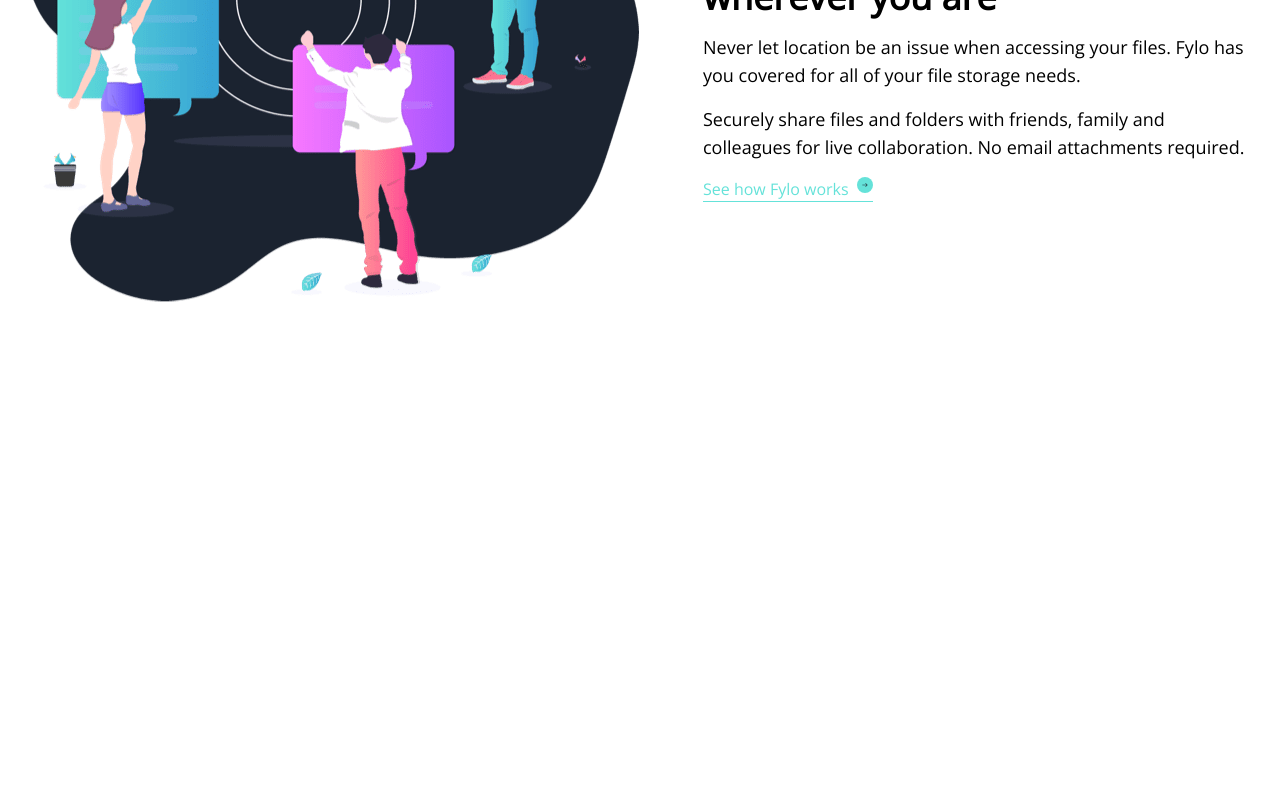
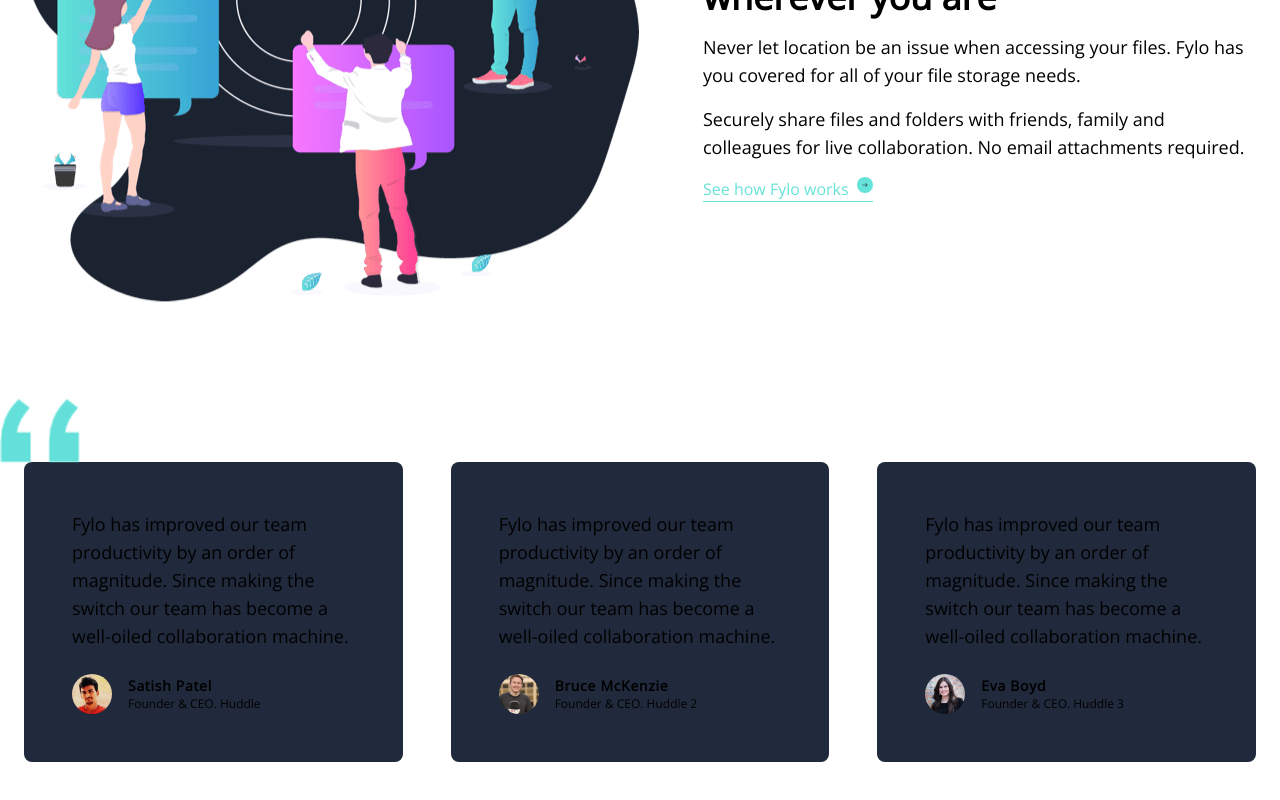
Before and after one commit to Mahdi-Alaee/fylo-website, a React (Vite) app: page / in a window 1280 px wide. Shown: the part 2232-3032 px from the top of the page. Before the commit the page ends 2678 px from the top, so only its background shows below. Built offline with nearby package versions, Linux system fonts and the light colour scheme.

Commit message:
coding comments component and fix some bugs

```diff
--- a/src/App.jsx
+++ b/src/App.jsx
@@ -4,6 +4,7 @@
 import HeroSection from "./components/HeroSection";
 import FeaturesSection from "./components/FeaturesSection";
 import ProductiveSection from "./components/ProductiveSection";
+import Comments from "./components/Comments/Comments";
 
 function App() {
   const [isDark, setIsDark] = useState(false);
@@ -30,6 +31,7 @@
             <HeroSection />
             <FeaturesSection />
             <ProductiveSection />
+            <Comments />
           </main>
 
 
--- /dev/null
+++ b/src/components/Comments/Comments.jsx
@@ -0,0 +1,46 @@
+import Comment from "./componets/Comment";
+
+function Comments() {
+  return (
+    <section className="mt-40 container px-6 mx-auto relative grid grid-cols-1 gap-y-8 lg:grid-cols-3 lg:gap-x-12">
+      {/* image */}
+      <img
+        className="absolute -top-8 left-6 w-10 md:w-20 md:-top-16 md:left-0"
+        src="/images/bg-quotes.png"
+        alt="quotes"
+      />
+
+      {/* comment 1 */}
+      <Comment
+        body="Fylo has improved our team productivity by an order of magnitude. Since
+        making the switch our team has become a well-oiled collaboration
+        machine."
+        img="/images/profile-1.jpg"
+        name="Satish Patel"
+        job="Founder & CEO. Huddle"
+      />
+
+      {/* comment 2 */}
+      <Comment
+        body="Fylo has improved our team productivity by an order of magnitude. Since
+      making the switch our team has become a well-oiled collaboration
+      machine."
+        img="/images/profile-2.jpg"
+        name="Bruce McKenzie"
+        job="Founder & CEO. Huddle 2"
+      />
+
+      {/* comment 3 */}
+      <Comment
+        body="Fylo has improved our team productivity by an order of magnitude. Since
+      making the switch our team has become a well-oiled collaboration
+      machine."
+        img="/images/profile-3.jpg"
+        name="Eva Boyd"
+        job="Founder & CEO. Huddle 3"
+      />
+    </section>
+  );
+}
+
+export default Comments;
--- /dev/null
+++ b/src/components/Comments/componets/Comment.jsx
@@ -0,0 +1,24 @@
+function Comment({body, img, name, job}) {
+  return (
+    <div className="bg-darkBlue3 p-12 rounded-lg">
+        {/* body */}
+      <p className="text-lg">
+        {body}
+      </p>
+        {/* profile */}
+        <div className="mt-6 flex gap-x-4 items-center">
+            {/* image */}
+            <img className="rounded-full w-10 h-10" src={img} alt="profile" />
+            {/* content */}
+            <div>
+                {/* name */}
+                <h6 className="text-sm font-bold tracking-wider">{name}</h6>
+                {/* function */}
+                <p className="text-xs">{job}</p>
+            </div>
+        </div>
+    </div>
+  );
+}
+
+export default Comment;
--- a/src/components/HeroSection.jsx
+++ b/src/components/HeroSection.jsx
@@ -7,7 +7,7 @@
       id="hero"
     >
       {/* container */}
-      <div className="max-w-2xl mx-auto md:max-w-3xl md:w-max">
+      <div className="max-w-2xl mx-auto lg:max-w-3xl lg:w-max">
         {/* section image */}
         <img
           className="w-full mb-14 mt-2"
```
